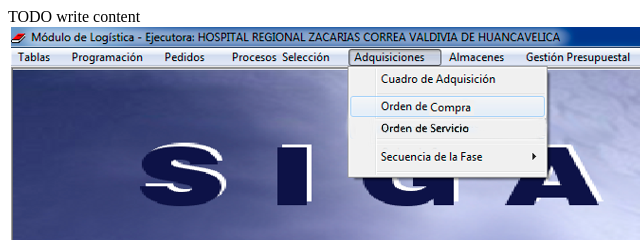
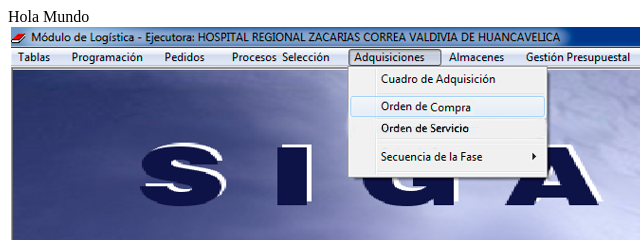
Before and after one commit to caperezr/Web-Services-SOAP-CRUD-Java-8, a plain HTML site: page build/web/index.html in a window 1280 px wide. Shown: the top 240 px of the page, 0-640 px from the left. Drawn offline with Linux system fonts and the light colour scheme.

Commit message:
Edición en el Index

```diff
--- a/build/web/index.html
+++ b/build/web/index.html
@@ -11,7 +11,7 @@ and open the template in the editor.
         <meta name="viewport" content="width=device-width, initial-scale=1.0">
     </head>
     <body>
-        <div>TODO write content</div>
+        <div>Hola Mundo</div>
         <img src="img/img_1.png">
 
     </body>
```
Also changed, not shown: web/index.html (+1 -1 lines).
